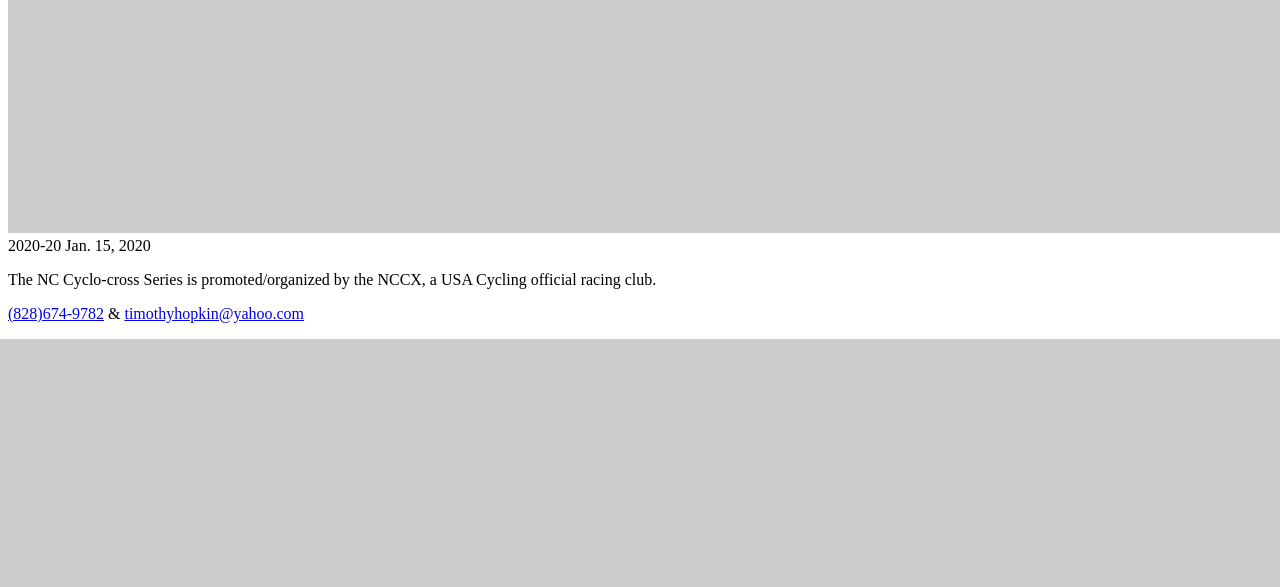
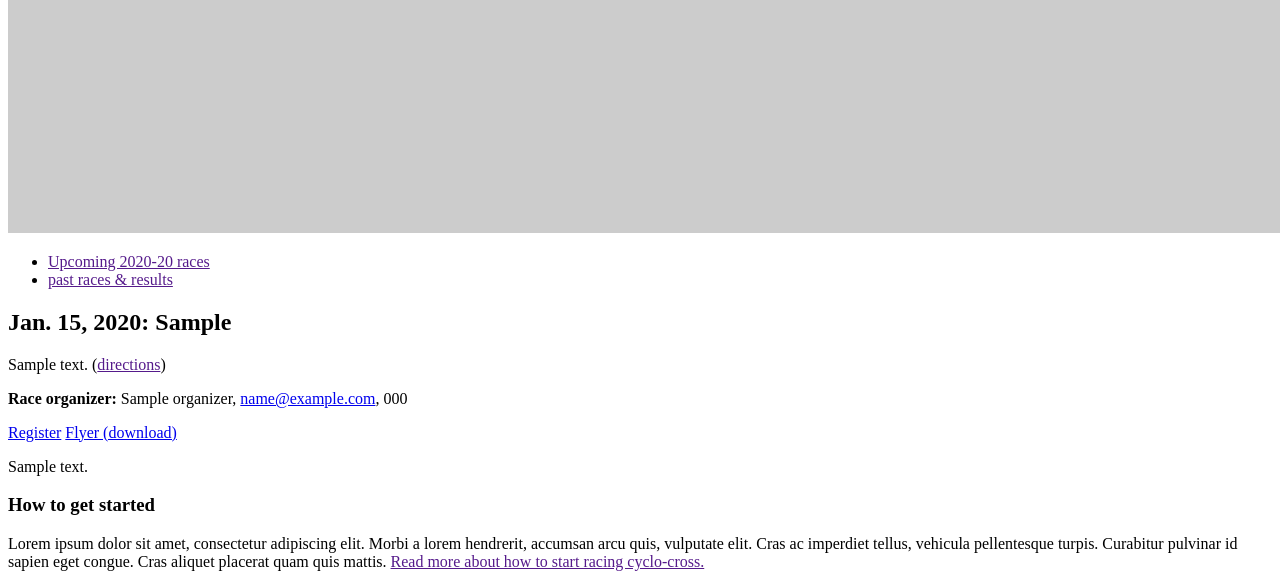
Before and after one commit to patrickbeeson/north-carolina-cyclocross-series, a Django app: page /races/1/ in a window 1280 px wide; the page is wider, and only the part inside the window is pictured. Shown: the part 732-1319 px from the top of that part. Before the commit the page ends 1071 px from the top of that part, so only its background shows below. Run offline with Django 3.2, Linux system fonts and the light colour scheme; tables that the repository leaves empty hold one stand-in row (values such as "Sample post"); some libraries are stand-ins or nearby versions; grey boxes are pictures that could not be loaded.

Commit message:
Flesh out race detail template, add method to location model to test whether we have coordinates, add base race template for nav purposes.

```diff
--- a/racemanager/races/models.py
+++ b/racemanager/races/models.py
@@ -234,6 +234,11 @@ class Location(models.Model):
             except Exception as err:
                 logger.error('There was a problem geocoding this address: {}'.format(err))
 
+    @property
+    def has_geocode(self):
+        "Check whether the location has coordinates"
+        if self.latitude and self.longitude:
+            return True
 
 
 class Race(models.Model):
@@ -245,9 +250,8 @@ class Race(models.Model):
     location = models.ForeignKey(Location)
     organizer = models.ForeignKey(Organizer)
     description = models.TextField(
-        help_text='A brief description of the race course, ideally.',
-        default='',
-        blank=True,
+        help_text='A brief description of the race course, ideally. No HTML or formatting is allowed.',
+        default=''
     )
     pre_registration_link = models.URLField(
         help_text='Optional.',
--- a/racemanager/templates/base_generic.html
+++ b/racemanager/templates/base_generic.html
@@ -21,7 +21,7 @@
     <header>
         <h1 class="branding">North Carolina Cyclo-cross</h1>
         <h2 class="current_season">{% current_season %} Season</h2>
-        <nav role="primary_nav">
+        <nav role="primary">
             <ul>
                 <li><a href="{% url 'current_season_race_list' current_season.slug  %}">Races</a></li>
                 <li><a href="">Results</a></li>
@@ -35,6 +35,7 @@
         </div>
     </header>
     <div class="container">
+    {% block race_nav %}{% endblock %}
     {% block content %}{% endblock content %}
     </div>
     {% block js %}
--- /dev/null
+++ b/racemanager/templates/base_race.html
@@ -0,0 +1,11 @@
+{% extends 'base_generic.html' %}
+{% load current_season %}
+
+{% block race_nav %}
+<nav role="race">
+    <ul>
+        <li><a href="">Upcoming {{ current_season }} races</a></li>
+        <li><a href="">past races &amp; results</a></li>
+    </ul>
+</nav>
+{% endblock %}
--- a/racemanager/templates/home.html
+++ b/racemanager/templates/home.html
@@ -31,9 +31,7 @@
                 {% if race.pre_registration_link %}
                 <a class="race_action" href="{{ race.pre_registration_link}}">Register</a>
                 {% endif %}
-                {% if race.description %}
                 <p class="race_description">{{ race.description }}</p>
-                {% endif %}
                 <p class="race_organizer"><b>Race organizer:</b> {{ race.organizer.name }}, <a href="mailto:{{ race.organizer.email }}">{{ race.organizer.email }}</a>{% if race.organizer.phone %}, {{ race.organizer.phone }}{% endif %}</p>
             </li>
         {% endfor %}
--- a/racemanager/templates/races/race_detail.html
+++ b/racemanager/templates/races/race_detail.html
@@ -1,6 +1,40 @@
-{% extends 'base_generic.html' %}
+{% extends 'base_race.html' %}
+
+{% block title %}{{ race.date }}: {{ race.location.city }} | North Carolina Cyclo-cross Series{% endblock title %}
 
 {% block content %}
-{{ current_season }}
-    {{ race.date }}
+<section class="race">
+    <div class="race_information">
+        <h2 class="race_title">{{ race.date }}: {{ race.location.city }}</h2>
+        <p class="race_address">{{ race.location.address }} (<a href="">directions</a>)</p>
+        <p class="race_organizer"><b>Race organizer:</b> {{ race.organizer.name }}, <a href="mailto:{{ race.organizer.email }}">{{ race.organizer.email }}</a>{% if race.organizer.phone %}, {{ race.organizer.phone }}{% endif %}</p>
+        {% if race.pre_registration_link %}
+        <a class="race_action" href="{{ race.pre_registration_link}}">Register</a>
+        {% endif %}
+        {% if race.flyer_upload %}
+        <a class="race_action" href="{{ race.flyer_upload}}">Flyer (download)</a>
+        {% endif %}
+        <p class="race_description">{{ race.description }}</p>
+    </div>
+    <aside class="race_extra">
+        <div class="race_sidebar">
+            <h3 class="sidebar_title">How to get started</h3>
+            <p>Lorem ipsum dolor sit amet, consectetur adipiscing elit. Morbi a lorem hendrerit, accumsan arcu quis, vulputate elit. Cras ac imperdiet tellus, vehicula pellentesque turpis. Curabitur pulvinar id sapien eget congue. Cras aliquet placerat quam quis mattis. <a href="">Read more about how to start racing cyclo-cross.</a></p>
+        </div>
+    </aside>
+    {% if race.location.has_geocode %}
+    <div class="race_map">
+        <iframe
+        width="600"
+        height="450"
+        frameborder="0" style="border:0"
+        src="https://www.google.com/maps/embed/v1/view
+        ?key=AIzaSyB60K6SIsS-6sxF51yhUs_fE76VoJW9-Q4
+        &center={{ race.location.latitude }},{{ race.location.longitude }}
+        &zoom=18
+        &maptype=satellite">
+        </iframe>
+    </div>
+    {% endif %}
+</section>
 {% endblock content %}
```
